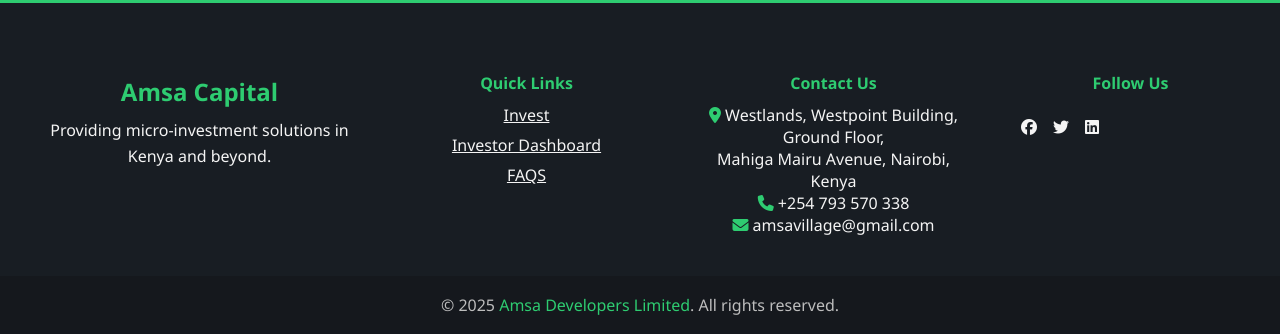
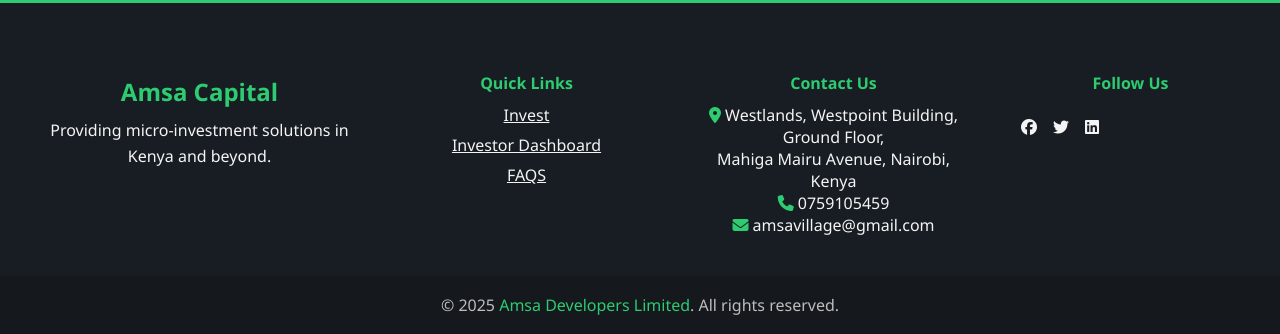
Before and after one commit to 1234manucho/amsa-flask, a Flask app: page /about in a window 1280 px wide. Shown: the part 1856-2190 px from the top of the page. Run offline with Flask 3, Linux system fonts and the light colour scheme; some libraries are stand-ins or nearby versions.

Commit message:
Update base.html

```diff
--- a/app/templates/base.html
+++ b/app/templates/base.html
@@ -86,7 +86,7 @@
         Westlands, Westpoint Building, Ground Floor,<br>
         Mahiga Mairu Avenue, Nairobi, Kenya
       </p>
-      <p><i class="fa fa-phone" style="color: #2ecc71;"></i> +254 793 570 338</p>
+      <p><i class="fa fa-phone" style="color: #2ecc71;"></i> 0759105459</p>
       <p><i class="fa fa-envelope" style="color: #2ecc71;"></i> amsavillage@gmail.com</p>
     </div>
     <div class="footer-section social" style="flex: 1 1 160px; min-width: 160px;">
```
